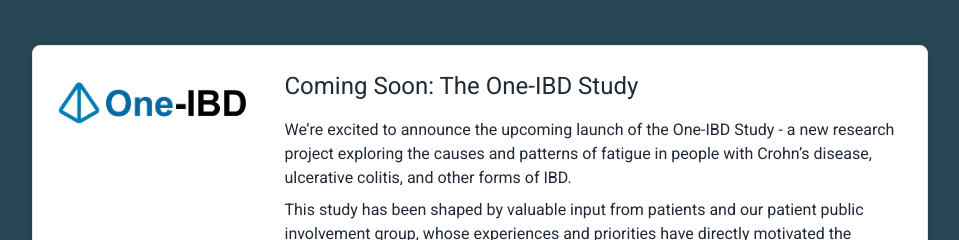
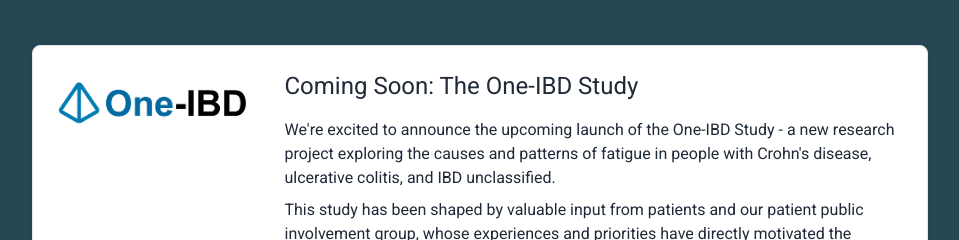
Before and after one commit to shaunchuah/musicstudy_nextjs, a Next.js app: page / in a window 1280 px wide. Shown: the part 991-1231 px from the top of the page, without its empty margins (160-1119 px from the left). Built offline with nearby package versions, Linux system fonts and the light colour scheme.

Commit message:
Minor wording update.

```diff
--- a/pages/index.js
+++ b/pages/index.js
@@ -177,7 +177,7 @@
               date="1 June 2025"
             >
                <p className="mb-2">
-                We’re excited to announce the upcoming launch of the One-IBD Study - a new research project exploring the causes and patterns of fatigue in people with Crohn’s disease, ulcerative colitis, and other forms of IBD.
+                We&apos;re excited to announce the upcoming launch of the One-IBD Study - a new research project exploring the causes and patterns of fatigue in people with Crohn&apos;s disease, ulcerative colitis, and IBD unclassified.
               </p>
                <p className="mb-2">
                 This study has been shaped by valuable input from patients and our patient public involvement group, whose experiences and priorities have directly motivated the planning and setup of One-IBD.
```
